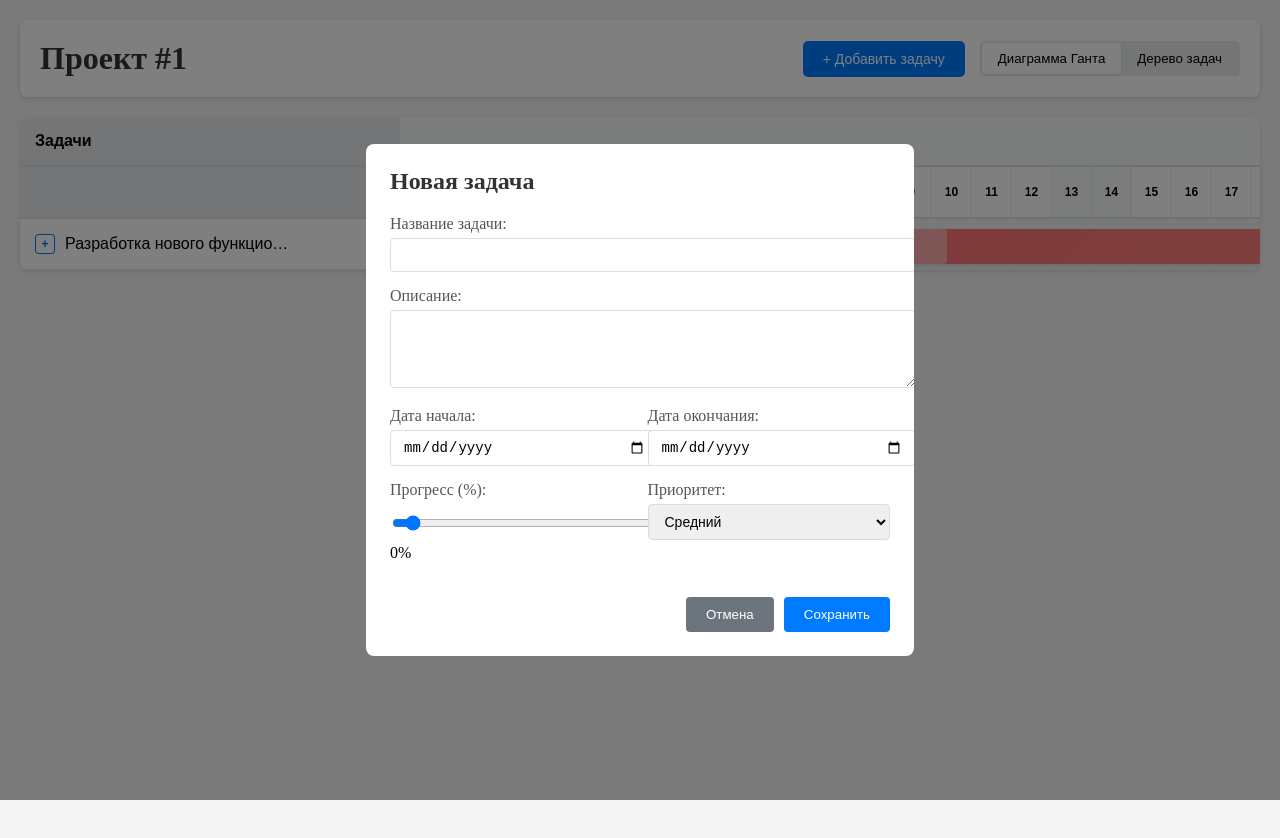
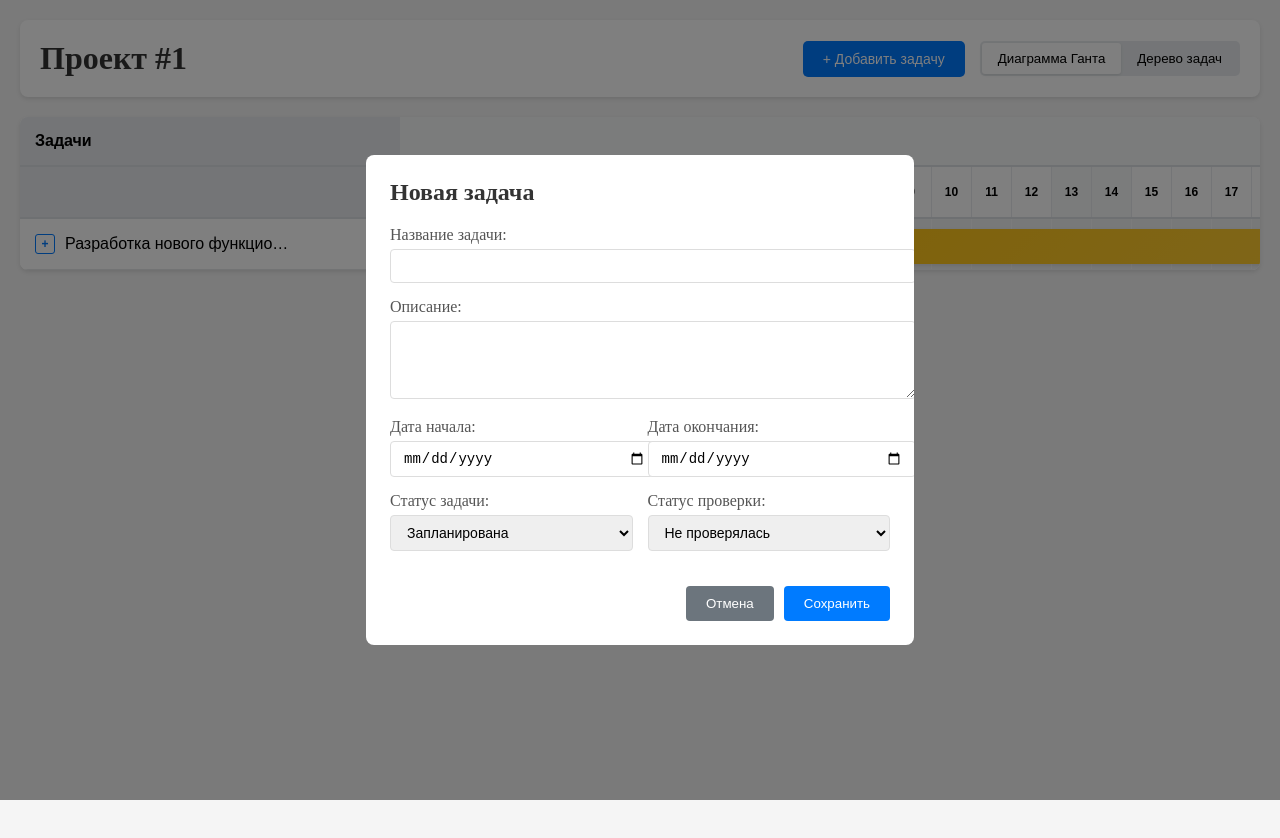
Before and after one commit to sta66y/reverse-gantt-chart, a React (Vite) app in the folder frontend/Gant-front/: page /project/1 in a window 1280 px wide. Both pictures are taken after a click on the button "+ Добавить задачу". Built offline with nearby package versions, Linux system fonts and the light colour scheme.

Commit message:
исправил немного неточности в диаграмме - она не соответствовала тому, что было в классах у нас

```diff
--- a/frontend/Gant-front/src/components/ui/GanttChart/GanttChart.jsx
+++ b/frontend/Gant-front/src/components/ui/GanttChart/GanttChart.jsx
@@ -118,6 +118,13 @@ const GanttChart = ({ tasks, onTaskSelect, onTaskEdit, onAddSubtask, onDeleteTas
                 {hasChildren ? (isExpanded ? '−' : '+') : '•'}
               </button>
 
+              {/* Кругляшок статуса проверки */}
+              <div
+                className={styles.reviewerStatus}
+                data-status={task.reviewerStatus}
+                title={getReviewerStatusTitle(task.reviewerStatus)}
+              />
+
               <span
                 className={styles.taskTitle}
                 style={{ paddingLeft: `${level * 12}px` }}
@@ -150,15 +157,11 @@ const GanttChart = ({ tasks, onTaskSelect, onTaskEdit, onAddSubtask, onDeleteTas
                 left: `${taskLeft}px`,
                 width: `${taskWidth}px`
               }}
-              data-priority={task.priority}
+              data-status={task.status}
               data-level={level}
             >
-              <div
-                className={styles.progress}
-                style={{ width: `${task.progress}%` }}
-              />
               <span className={styles.taskLabel}>
-                {task.progress}%
+                {getStatusText(task.status)}
               </span>
             </div>
           </div>
@@ -229,6 +232,26 @@ const GanttChart = ({ tasks, onTaskSelect, onTaskEdit, onAddSubtask, onDeleteTas
   );
 };
 
+// Вспомогательные функции для статусов
+const getStatusText = (status) => {
+  const statusMap = {
+    'Planned': 'Запланировано',
+    'In process': 'В процессе',
+    'Completed': 'Завершено',
+    'Delayed': 'Отложено'
+  };
+  return statusMap[status] || status;
+};
+
+const getReviewerStatusTitle = (reviewerStatus) => {
+  const titleMap = {
+    'None': 'Не проверялась',
+    'Accepted': 'Принята проверяющим',
+    'Rejected': 'Отклонена проверяющим'
+  };
+  return titleMap[reviewerStatus] || reviewerStatus;
+};
+
 // Вспомогательные функции (остаются те же)
 const getAllDates = (tasks) => {
   const dates = [];
--- a/frontend/Gant-front/src/components/ui/GanttChart/GanttChart.module.css
+++ b/frontend/Gant-front/src/components/ui/GanttChart/GanttChart.module.css
@@ -355,3 +355,91 @@
 .scrollContainer::-webkit-scrollbar-thumb:hover {
   background: #a8a8a8;
 }
+
+/* Добавим в GanttChart.module.css */
+
+/* Кругляшок статуса проверки */
+.reviewerStatus {
+  width: 12px;
+  height: 12px;
+  border-radius: 50%;
+  flex-shrink: 0;
+  margin-right: 8px;
+  border: 2px solid transparent;
+  transition: all 0.2s;
+}
+
+.reviewerStatus[data-status="None"] {
+  display: none; /* Скрываем если статус None */
+}
+
+.reviewerStatus[data-status="Accepted"] {
+  background: #28a745;
+  border-color: #28a745;
+}
+
+.reviewerStatus[data-status="Rejected"] {
+  background: #dc3545;
+  border-color: #dc3545;
+  animation: pulse 2s infinite;
+}
+
+@keyframes pulse {
+  0% { opacity: 1; }
+  50% { opacity: 0.5; }
+  100% { opacity: 1; }
+}
+
+/* Стили для баров задач в зависимости от статуса */
+.taskBar[data-status="Planned"] {
+  background: linear-gradient(135deg, #6c757d, #adb5bd);
+  opacity: 0.8;
+}
+
+.taskBar[data-status="In process"] {
+  background: linear-gradient(135deg, #ffc107, #ffd54f);
+}
+
+.taskBar[data-status="Completed"] {
+  background: linear-gradient(135deg, #28a745, #20c997);
+}
+
+.taskBar[data-status="Delayed"] {
+  background: linear-gradient(135deg, #dc3545, #e83e8c);
+  animation: shake 0.5s ease-in-out;
+}
+
+@keyframes shake {
+  0%, 100% { transform: translateX(0); }
+  25% { transform: translateX(-2px); }
+  75% { transform: translateX(2px); }
+}
+
+/* Обновим стили приоритетов чтобы работали вместе со статусами */
+.taskBar[data-priority="high"][data-status="In process"] {
+  background: linear-gradient(135deg, #ff6b6b, #ff8e8e);
+}
+
+.taskBar[data-priority="medium"][data-status="In process"] {
+  background: linear-gradient(135deg, #ffd93d, #ffeaa7);
+}
+
+.taskBar[data-priority="low"][data-status="In process"] {
+  background: linear-gradient(135deg, #6bcf7f, #a8e6a3);
+}
+
+/* Стили для текста статуса на баре */
+.taskLabel {
+  position: absolute;
+  left: 8px;
+  top: 50%;
+  transform: translateY(-50%);
+  font-size: 10px; /* Уменьшим немного */
+  color: #333;
+  font-weight: 500;
+  text-shadow: 0 1px 1px rgba(255,255,255,0.8);
+  white-space: nowrap;
+  overflow: hidden;
+  text-overflow: ellipsis;
+  max-width: calc(100% - 16px);
+}
--- a/frontend/Gant-front/src/components/ui/TaskModal/TaskModal.jsx
+++ b/frontend/Gant-front/src/components/ui/TaskModal/TaskModal.jsx
@@ -8,11 +8,29 @@ const TaskModal = ({ task, onSave, onClose }) => {
     description: '',
     startDate: '',
     endDate: '',
-    progress: 0,
-    priority: 'medium'
+    status: 'Planned',
+    reviewerStatus: 'None'
   });
   const [errors, setErrors] = useState({});
 
+  // Ключевое исправление: используем отдельный стейт для отслеживания инициализации
+  const [isInitialized, setIsInitialized] = useState(false);
+
+  useEffect(() => {
+    if (task && !isInitialized) {
+      setFormData({
+        title: task.title || '',
+        description: task.description || '',
+        startDate: task.startDate || '',
+        endDate: task.endDate || '',
+        status: task.status || 'Planned',
+        reviewerStatus: task.reviewerStatus || 'None'
+      });
+      setIsInitialized(true);
+    }
+  }, [task, isInitialized]);
+
+  // Альтернативное решение: сбрасываем инициализацию когда task меняется
   useEffect(() => {
     if (task) {
       setFormData({
@@ -20,11 +38,21 @@ const TaskModal = ({ task, onSave, onClose }) => {
         description: task.description || '',
         startDate: task.startDate || '',
         endDate: task.endDate || '',
-        progress: task.progress || 0,
-        priority: task.priority || 'medium'
+        status: task.status || 'Planned',
+        reviewerStatus: task.reviewerStatus || 'None'
+      });
+    } else {
+      // Сброс формы для новой задачи
+      setFormData({
+        title: '',
+        description: '',
+        startDate: '',
+        endDate: '',
+        status: 'Planned',
+        reviewerStatus: 'None'
       });
     }
-  }, [task]);
+  }, [task]); // ← Зависимость от task
 
   const validateForm = () => {
     const newErrors = {};
@@ -94,7 +122,9 @@ const TaskModal = ({ task, onSave, onClose }) => {
               value={formData.title}
               onChange={handleChange}
               required
+              className={errors.title ? styles.error : ''}
             />
+            {errors.title && <span className={styles.errorText}>{errors.title}</span>}
           </div>
 
           <div className={styles.formGroup}>
@@ -137,28 +167,29 @@ const TaskModal = ({ task, onSave, onClose }) => {
 
           <div className={styles.row}>
             <div className={styles.formGroup}>
-              <label>Прогресс (%):</label>
-              <input
-                type="range"
-                name="progress"
-                min="0"
-                max="100"
-                value={formData.progress}
+              <label>Статус задачи:</label>
+              <select
+                name="status"
+                value={formData.status}
                 onChange={handleChange}
-              />
-              <span>{formData.progress}%</span>
+              >
+                <option value="Planned">Запланирована</option>
+                <option value="In process">В процессе</option>
+                <option value="Completed">Завершена</option>
+                <option value="Delayed">Отложена</option>
+              </select>
             </div>
 
             <div className={styles.formGroup}>
-              <label>Приоритет:</label>
+              <label>Статус проверки:</label>
               <select
-                name="priority"
-                value={formData.priority}
+                name="reviewerStatus"
+                value={formData.reviewerStatus}
                 onChange={handleChange}
               >
-                <option value="low">Низкий</option>
-                <option value="medium">Средний</option>
-                <option value="high">Высокий</option>
+                <option value="None">Не проверялась</option>
+                <option value="Accepted">Принята</option>
+                <option value="Rejected">Отклонена</option>
               </select>
             </div>
           </div>
--- a/frontend/Gant-front/src/pages/Project/Project.jsx
+++ b/frontend/Gant-front/src/pages/Project/Project.jsx
@@ -171,8 +171,8 @@ const generateMockTasks = () => [
     description: 'Основная задача проекта',
     startDate: '2024-01-01',
     endDate: '2024-01-31',
-    progress: 30,
-    priority: 'high',
+    status: 'In process',
+    reviewerStatus: 'None',
     children: [
       {
         id: '2',
@@ -180,8 +180,8 @@ const generateMockTasks = () => [
         description: 'Создание технического задания',
         startDate: '2024-01-01',
         endDate: '2024-01-07',
-        progress: 100,
-        priority: 'high',
+        status: 'Planned',
+        reviewerStatus: 'Accepted',
         children: [
           {
             id: '3',
@@ -189,57 +189,28 @@ const generateMockTasks = () => [
             description: 'Сбор и анализ требований заказчика',
             startDate: '2024-01-01',
             endDate: '2024-01-03',
-            progress: 100,
-            priority: 'medium'
-          },
-          {
-            id: '4',
-            title: 'Создание ТЗ',
-            description: 'Разработка технического задания',
-            startDate: '2024-01-04',
-            endDate: '2024-01-07',
-            progress: 100,
-            priority: 'medium'
+            status: 'Completed',
+            reviewerStatus: 'Accepted'
           }
         ]
       },
       {
-        id: '5',
+        id: '4',
         title: 'Фронтенд разработка',
         description: 'Разработка пользовательского интерфейса',
         startDate: '2024-01-08',
         endDate: '2024-01-20',
-        progress: 60,
-        priority: 'medium',
-        children: [
-          {
-            id: '6',
-            title: 'Верстка компонентов',
-            description: 'Создание UI компонентов',
-            startDate: '2024-01-08',
-            endDate: '2024-01-12',
-            progress: 100,
-            priority: 'low'
-          },
-          {
-            id: '7',
-            title: 'Интеграция с API',
-            description: 'Подключение к бэкенду',
-            startDate: '2024-01-13',
-            endDate: '2024-01-20',
-            progress: 30,
-            priority: 'medium'
-          }
-        ]
+        status: 'In process',
+        reviewerStatus: 'None'
       },
       {
-        id: '8',
-        title: 'Тестирование',
-        description: 'Функциональное и интеграционное тестирование',
-        startDate: '2024-01-21',
-        endDate: '2024-01-31',
-        progress: 0,
-        priority: 'low'
+        id: '5',
+        title: 'Задача с проблемами',
+        description: 'Задача требующая внимания',
+        startDate: '2024-01-10',
+        endDate: '2024-01-15',
+        status: 'Delayed',
+        reviewerStatus: 'Rejected'
       }
     ]
   }
```
